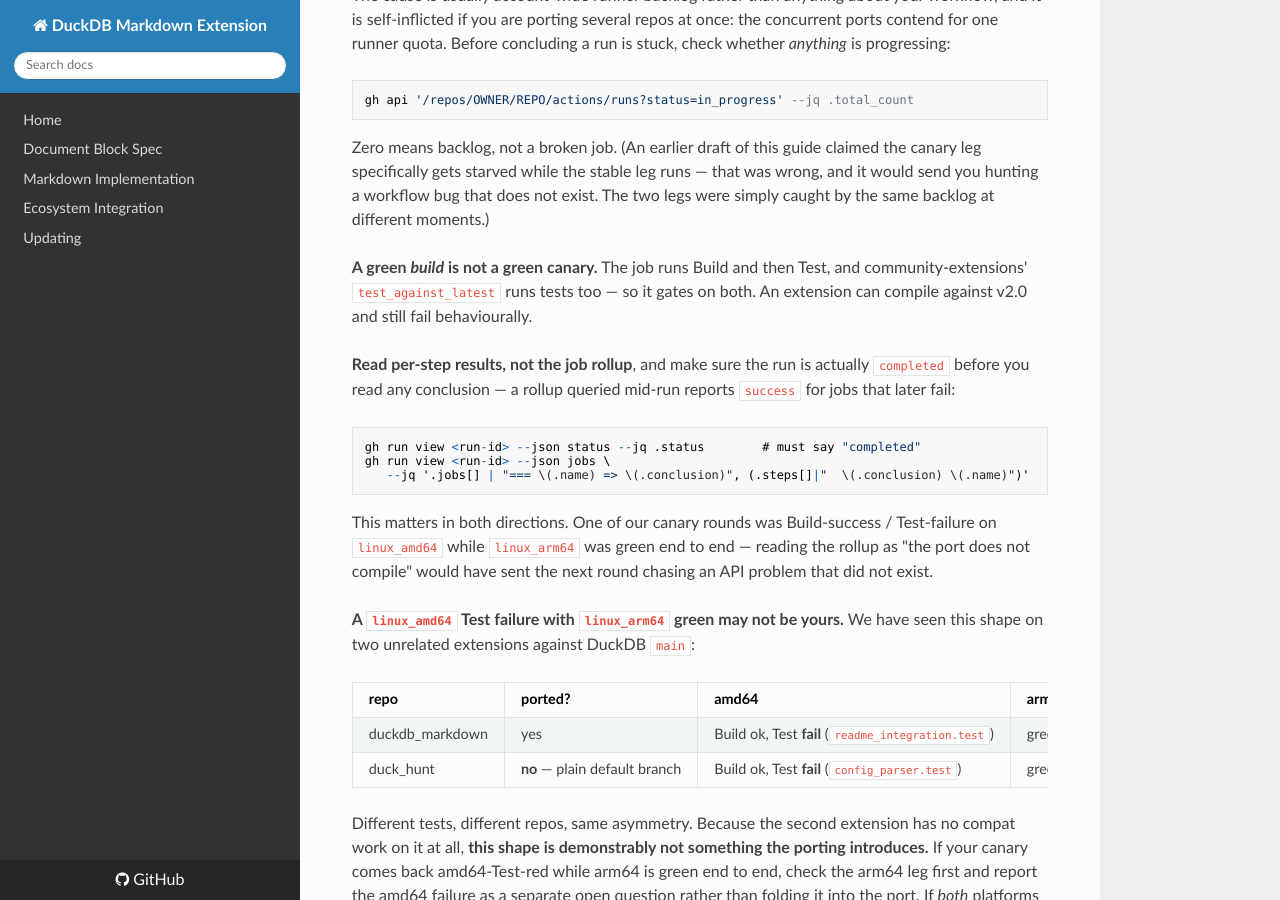
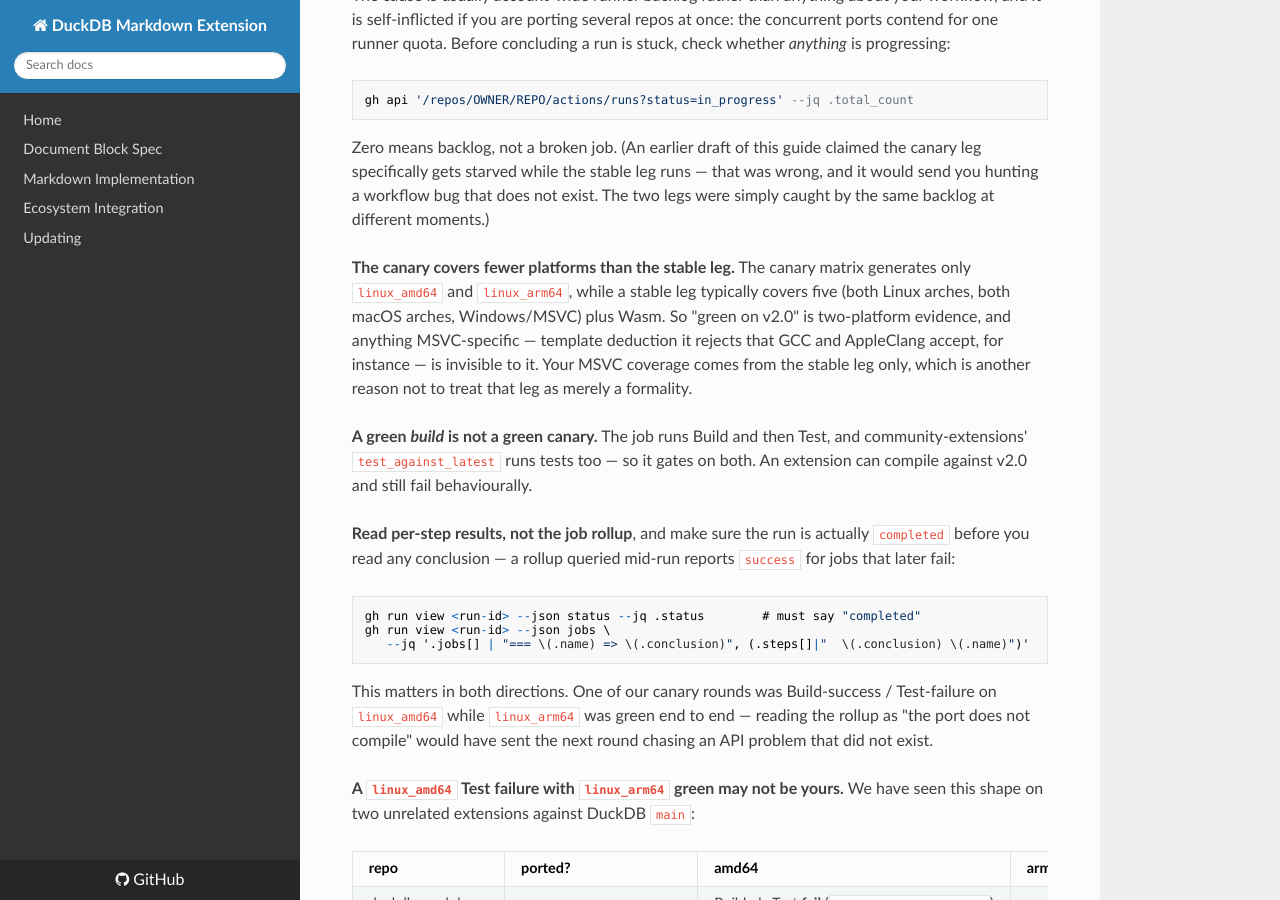
Before and after one commit to teaguesterling/duckdb_markdown, an MkDocs documentation site: the page built from docs/duckdb_v2_migration.md, in a window 1280 px wide and 900 px high, scrolled down 22668 px. Built offline with MkDocs 1.6.1, drawn with Linux system fonts in a browser that asks for light colours; nearby versions of some CDN libraries.

Commit message:
docs: the canary is two-platform evidence, the stable leg is five
The canary matrix generates only linux_amd64 and linux_arm64, while a stable leg
covers both Linux arches, both macOS arches and Windows/MSVC. So a green canary
is narrower evidence than it feels, and anything MSVC-specific -- template
deduction GCC and AppleClang accept, say -- cannot be seen by it at all. Worth
stating because the whole document frames the canary as the thing that verifies
the v2.0 half, which invites reading it as full coverage.

Found while porting duckdb_urlpattern.

Co-Authored-By: Claude Opus 5 (1M context) <noreply@anthropic.com>
Claude-Session: https://claude.ai/code/session_01XoHU19qnngy1CJnXyX1csz

```diff
--- a/docs/duckdb_v2_migration.md
+++ b/docs/duckdb_v2_migration.md
@@ -1153,6 +1153,14 @@ canary leg specifically gets starved while the stable leg runs — that was wron
 and it would send you hunting a workflow bug that does not exist. The two legs
 were simply caught by the same backlog at different moments.)
 
+**The canary covers fewer platforms than the stable leg.** The canary matrix
+generates only `linux_amd64` and `linux_arm64`, while a stable leg typically
+covers five (both Linux arches, both macOS arches, Windows/MSVC) plus Wasm. So
+"green on v2.0" is two-platform evidence, and anything MSVC-specific — template
+deduction it rejects that GCC and AppleClang accept, for instance — is invisible
+to it. Your MSVC coverage comes from the stable leg only, which is another reason
+not to treat that leg as merely a formality.
+
 **A green *build* is not a green canary.** The job runs Build and then Test, and
 community-extensions' `test_against_latest` runs tests too — so it gates on both.
 An extension can compile against v2.0 and still fail behaviourally.
```
